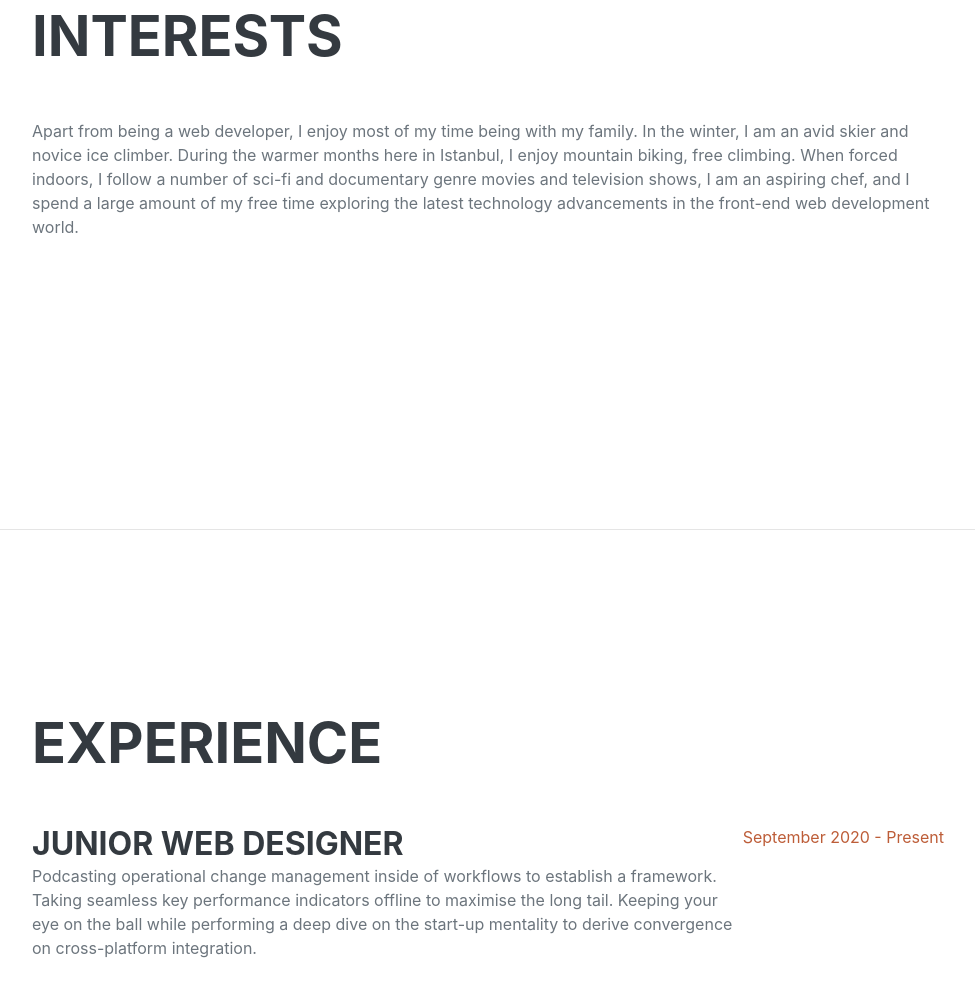
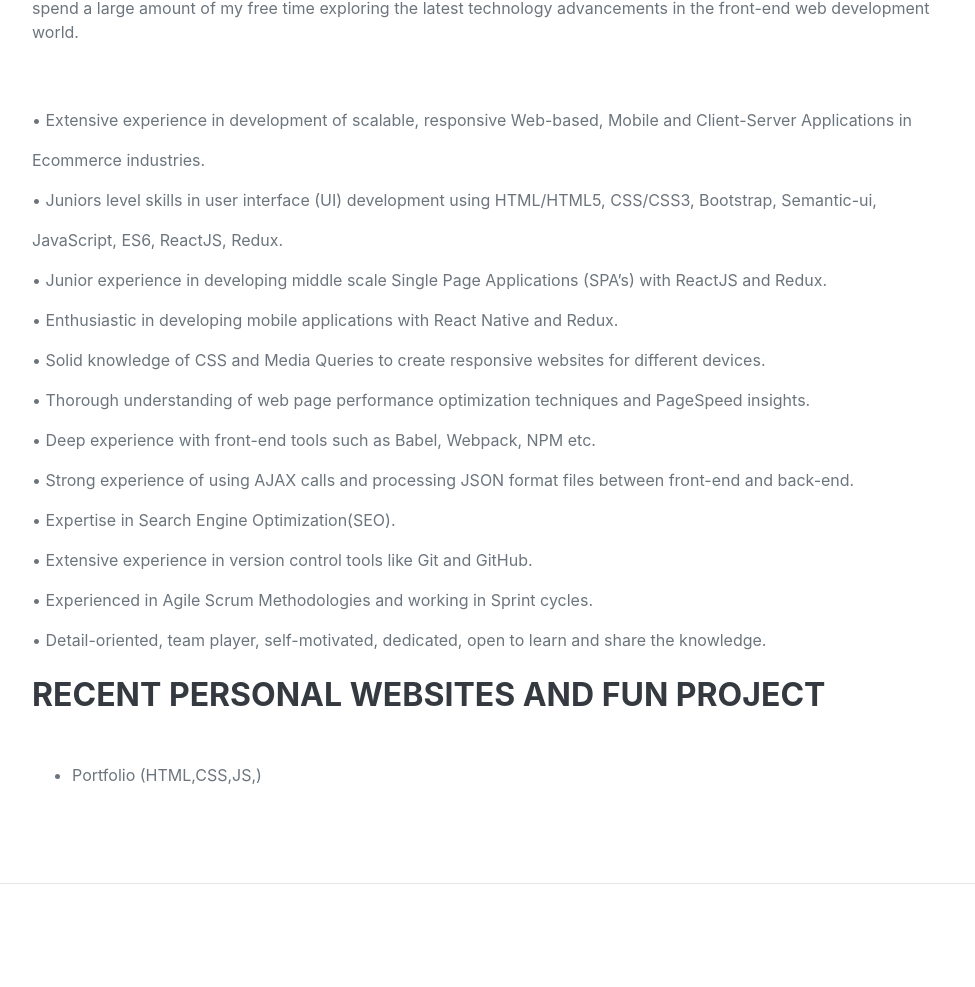
Before and after one commit to SIUsain/cv-resume, a plain HTML site: page index.html in a window 1280 px wide. Shown: the part 2674-3661 px from the top of the page, without its empty margins (288-1263 px from the left). Drawn offline with nearby package versions, Linux system fonts and the light colour scheme; a web font is replaced by a local one.

Commit message:
Update index.html
work experience

```diff
--- a/index.html
+++ b/index.html
@@ -107,14 +107,13 @@
                         <li class="list-inline-item"><i class="fab fa-html5"></i></li>
                         <li class="list-inline-item"><i class="fab fa-css3-alt"></i></li>
                         <li class="list-inline-item"><i class="fab fa-js-square"></i></li>
-                        <!-- <li class="list-inline-item"><i class="fab fa-angular"></i></li> -->
+                        <li class="list-inline-item"><i class="fab fa-windows"></i></li>
                         <li class="list-inline-item"><i class="fab fa-react"></i></li>
                         <li class="list-inline-item"><i class="fab fa-node-js"></i></li>
                         <li class="list-inline-item"><i class="fab fa-github"></i></li>
                         <li class="list-inline-item"><i class="fab fa-linkedin-in"></i></li>
                         <li class="list-inline-item"><i class="fab fa-wordpress"></i></li>
-                        <!-- <li class="list-inline-item"><i class="fab fa-ul"></i></li>
-                        <li class="list-inline-item"><i class="fab fa-check"></i></li> -->
+
                         <li class="list-inline-item"><i class="fab fa-npm"></i></li>
                     </ul>
                     <div class="subheading mb-3">Workflow & Languages</div>
@@ -139,10 +138,12 @@
 
                     <ul class="fa-ul mb-0">
                         <li>
-                            <span class="fa-li"><i class="fas fa-LA" style="font-style: italic;"></i></span>
+                            <br>
+                            <span class="fa-li"><i class="fas fa-check" style="font-style: italic;"></i></span>
                             LANGUAGES
                         </li>
                         <li>
+                            <br>
                             <span class="fa-li"><i class="fas fa-check"></i></span>
                             TURKISH-Native Language
                         </li>
@@ -165,10 +166,56 @@
             <!-- Interests-->
             <section class="resume-section" id="interests">
                 <div class="resume-section-content">
-                    <h2 class="mb-5">Interests</h2>
+                    <h2 class="mb-5">Interests in life and work</h2>
                     <p>Apart from being a web developer, I enjoy most of my time being with my family. In the winter, I am an avid skier and novice ice climber. During the warmer months here in Istanbul, I enjoy mountain biking, free climbing.
 
                         When forced indoors, I follow a number of sci-fi and documentary genre movies and television shows, I am an aspiring chef, and I spend a large amount of my free time exploring the latest technology advancements in the front-end web development world.</p>
+
+                        <p style="line-height:40px ;">
+
+<br>
+•  Extensive experience in development of scalable, responsive Web-based, Mobile and Client-Server Applications in Ecommerce industries.
+
+<br>
+•  Juniors level skills in user interface (UI) development using HTML/HTML5, CSS/CSS3, Bootstrap,
+Semantic-ui, JavaScript, ES6, ReactJS, Redux.
+
+<br>
+•  Junior experience in developing middle scale Single Page Applications (SPA’s) with ReactJS and Redux.
+
+<br>
+•  Enthusiastic in developing mobile applications with React Native and Redux.
+
+<br>
+•  Solid knowledge of CSS and Media Queries to create responsive websites for different devices.
+
+<br>
+•  Thorough understanding of web page performance optimization techniques and PageSpeed insights.
+
+<br>
+•  Deep experience with front-end tools such as Babel, Webpack, NPM etc.
+
+<br>
+•  Strong experience of using AJAX calls and processing JSON format files between front-end and back-end.
+
+<br>
+•  Expertise in Search Engine Optimization(SEO).
+<br>
+•  Extensive experience in version control tools like Git and GitHub.
+
+<br>
+•  Experienced in Agile Scrum Methodologies and working in Sprint cycles.
+
+<br>
+•  Detail-oriented, team player, self-motivated, dedicated, open to learn and share the knowledge.
+                        </p>
+
+                        <h3 class="mb-5">Recent Personal Websites and Fun Project</h3>
+                        <div>
+                            <ul>
+                                <li>Portfolio (HTML,CSS,JS,)</li>
+                            </ul>
+                        </div>
                 </div>
             </section>
             <hr class="m-0" />
```
